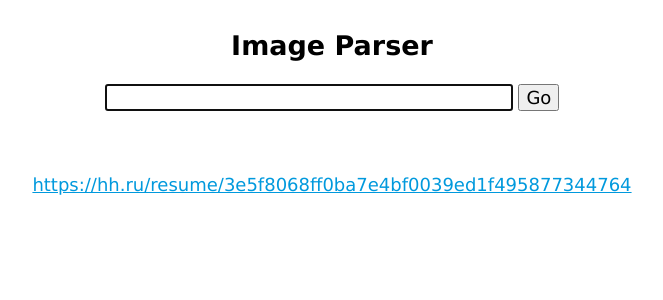
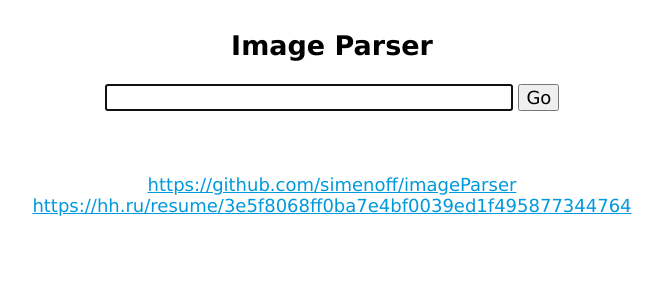
Before and after one commit to simenoff/imageParser, a PHP site: page / in a window 1280 px wide. Shown: the top 300 px of the page, without its empty margins (308-971 px from the left). Run offline with PHP 8.4, Linux system fonts and the light colour scheme.

Commit message:
Update index.php

```diff
--- a/index.php
+++ b/index.php
@@ -41,6 +41,8 @@ a{color:#09d}a:active{color:#f00}a:hover{color:#f90}
 </form>
 <br>' . $result . '
 <br><br>
+<a href="https://github.com/simenoff/imageParser" target="_blank">https://github.com/simenoff/imageParser</a>
+<br>
 <a href="https://hh.ru/resume/3e5f8068ff0ba7e4bf0039ed1f495877344764" target="_blank">https://hh.ru/resume/3e5f8068ff0ba7e4bf0039ed1f495877344764</a>
 </div></div>
 </body>
```
